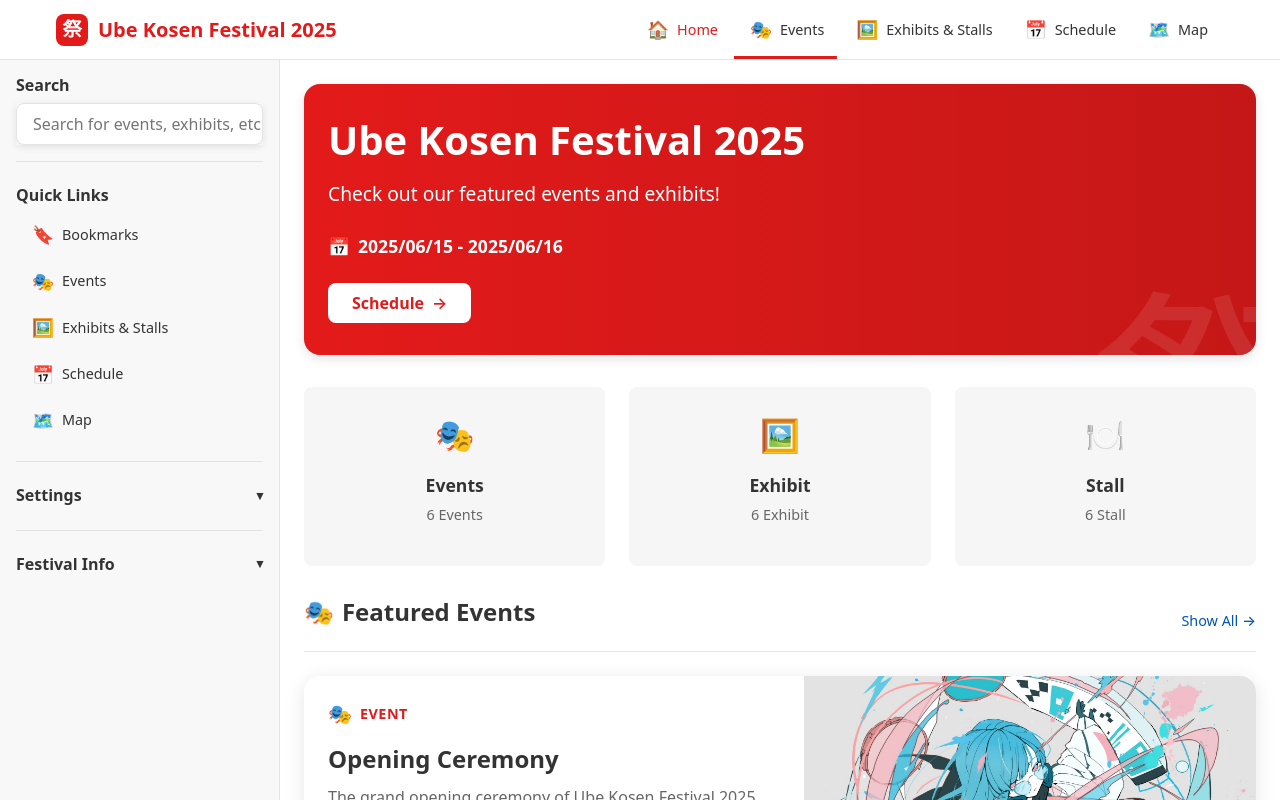
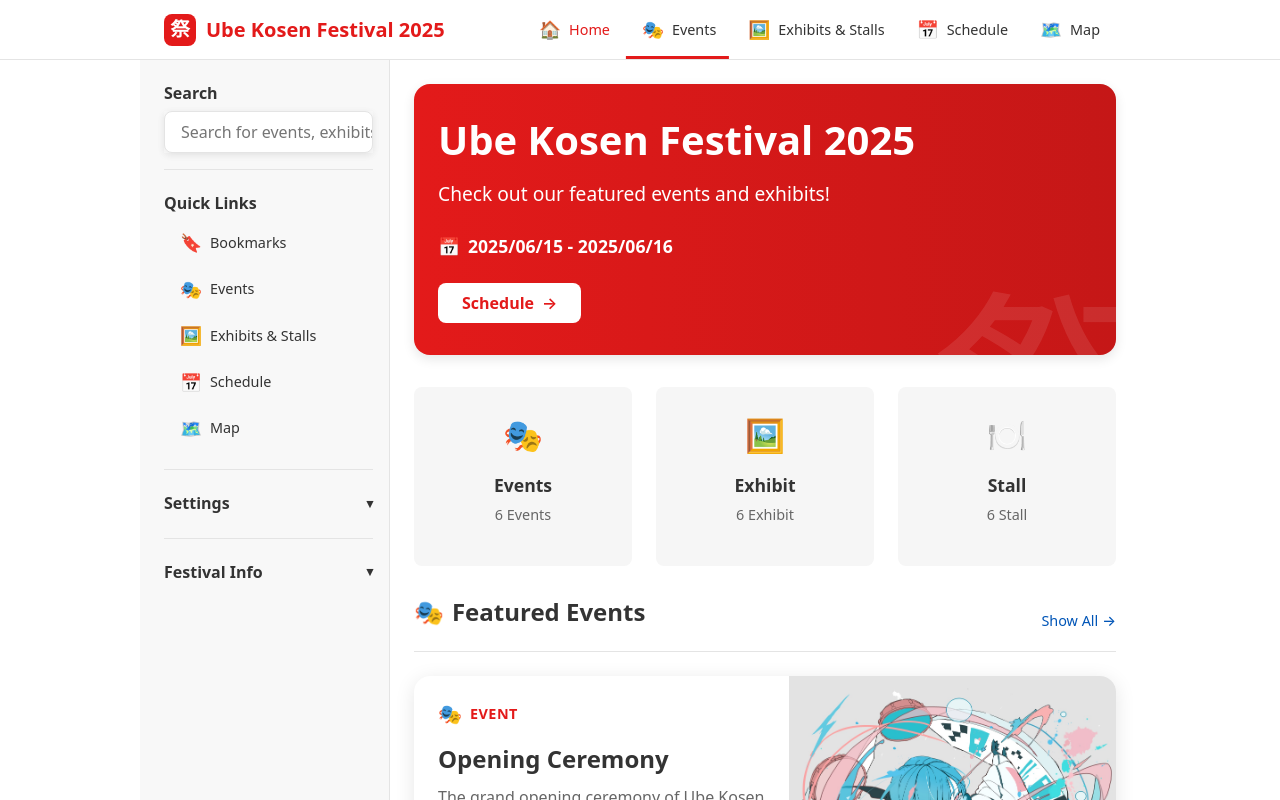
Before and after one commit to rebuildup/kosen-fes-2025, a React (Vite) app: page / in a window 1280 px wide. Shown: the top 800 px of the page. Built offline with nearby package versions, Linux system fonts and the light colour scheme.

Commit message:
update layout

```diff
--- a/index.html
+++ b/index.html
@@ -4,6 +4,27 @@
     <meta charset="UTF-8" />
     <meta name="viewport" content="width=device-width, initial-scale=1.0" />
     <title>Ube Kosen Festival 2025</title>
+    <!-- Critical CSS to prevent scrollbar flickering -->
+    <style>
+      html {
+        overflow-y: scroll !important;
+        scrollbar-width: thin !important;
+        scrollbar-color: rgba(0, 0, 0, 0.2) transparent !important;
+      }
+      html::-webkit-scrollbar {
+        width: 8px !important;
+      }
+      html::-webkit-scrollbar-track {
+        background: transparent !important;
+      }
+      html::-webkit-scrollbar-thumb {
+        background-color: rgba(0, 0, 0, 0.2) !important;
+        border-radius: 4px !important;
+      }
+      body {
+        min-height: 101vh !important;
+      }
+    </style>
     <script>
       console.log(
         `\nコンソールからこんにちは
--- a/src/styles/components/card.css
+++ b/src/styles/components/card.css
@@ -329,10 +329,13 @@
   max-height: initial;
 }
 
-/* Card Grid Layout */
+/* Card Grid Layout - with added bottom margin */
 .card-grid {
   display: grid;
   gap: 20px;
+  margin-bottom: calc(
+    var(--spacing-xl) + 200px
+  ); /* Add extra space at bottom - enough for one card plus padding */
 }
 
 .card-grid-default {
@@ -354,6 +357,9 @@
 .card-grid-empty {
   text-align: center;
   padding: 40px 0;
+  margin-bottom: calc(
+    var(--spacing-xl) + 200px
+  ); /* Match the card grid margin */
   color: var(--text-muted);
   font-style: italic;
   background-color: var(--bg-secondary);
--- a/src/styles/components/header.css
+++ b/src/styles/components/header.css
@@ -1,13 +1,15 @@
-/* PC Header Styles */
+/* PC Header Styles - Enhanced sticky behavior */
 .pc-header {
-  position: sticky;
+  position: fixed; /* Changed from sticky to fixed for guaranteed positioning */
   top: 0;
+  left: 0;
   width: 100%;
   background-color: var(--header-bg);
   border-bottom: 1px solid var(--border-light);
   z-index: 1000;
-  transition: box-shadow 0.3s ease, transform 0.3s ease;
+  transition: box-shadow 0.3s ease;
   height: 60px;
+  backdrop-filter: blur(5px); /* Add blur effect for better visual appearance */
 }
 
 .header-scrolled {
@@ -15,13 +17,13 @@
 }
 
 .header-container {
-  max-width: 1200px;
+  max-width: 1000px; /* Reduced from 1400px to 1000px */
   margin: 0 auto;
   display: flex;
   align-items: center;
   justify-content: space-between;
   height: 100%;
-  padding: 0 16px;
+  padding: 0 var(--spacing-lg);
 }
 
 /* Logo styling */
--- a/src/styles/components/sidebar.css
+++ b/src/styles/components/sidebar.css
@@ -1,15 +1,20 @@
-/* PC Sidebar Styles */
+/* PC Sidebar Styles - Enhanced sticky behavior with proper alignment */
 .pc-sidebar {
-  width: 280px;
+  width: 250px; /* Slightly reduced width */
   background-color: var(--sidebar-bg);
   border-right: 1px solid var(--border-light);
-  padding: var(--spacing-md);
+  padding: var(--spacing-lg) var(--spacing-md) var(--spacing-md)
+    var(--spacing-lg);
   height: calc(100vh - 60px); /* Subtract header height */
-  position: sticky;
+  position: fixed; /* Fixed position */
   top: 60px; /* Position below header */
+  left: calc(
+    50% - 500px
+  ); /* Align with the header container: 50% - (container width / 2) */
   overflow-y: auto;
   flex-shrink: 0;
   transition: background-color 0.3s ease;
+  z-index: 999; /* Just below the header */
 }
 
 /* Sidebar sections */
@@ -113,6 +118,12 @@
 }
 
 /* Responsive styles */
+@media (max-width: 1024px) {
+  .pc-sidebar {
+    left: calc(50% - 450px); /* Adjust for smaller screens */
+  }
+}
+
 @media (max-width: 768px) {
   .pc-sidebar {
     display: none; /* Hide sidebar on mobile */
--- a/src/styles/global.css
+++ b/src/styles/global.css
@@ -25,6 +25,32 @@
 @import "./components/layout-enhancements.css";
 @import "./components/tag-filter-scrollable.css";
 
+/* Force scrollbar to always show without flickering */
+html {
+  overflow-y: scroll !important; /* Forces vertical scrollbar to always be visible */
+  scrollbar-width: thin !important; /* For Firefox */
+  scrollbar-color: rgba(0, 0, 0, 0.2) transparent !important; /* For Firefox */
+  min-height: 101vh !important; /* Ensures page is always slightly taller than viewport */
+}
+
+/* Webkit scrollbar styling */
+html::-webkit-scrollbar {
+  width: 8px !important;
+}
+
+html::-webkit-scrollbar-track {
+  background: transparent !important;
+}
+
+html::-webkit-scrollbar-thumb {
+  background-color: rgba(0, 0, 0, 0.2) !important;
+  border-radius: 4px !important;
+}
+
+html::-webkit-scrollbar-thumb:hover {
+  background-color: rgba(0, 0, 0, 0.3) !important;
+}
+
 /* Base element styles */
 body {
   font-family: system-ui, -apple-system, BlinkMacSystemFont, "Segoe UI", Roboto,
@@ -34,6 +60,8 @@ body {
   line-height: 1.5;
   transition: background-color var(--transition-normal),
     color var(--transition-normal);
+  overflow-x: hidden; /* Prevent horizontal scrolling */
+  min-height: 101vh !important; /* Ensures body is always slightly taller than viewport */
 }
 
 a {
@@ -117,28 +145,71 @@ p {
 
 /* Layout styles */
 .app {
-  min-height: 100vh;
+  min-height: 101vh; /* Ensures app container is always slightly taller than viewport */
   display: flex;
   flex-direction: column;
   background-color: var(--bg-primary);
   color: var(--text-primary);
   transition: background-color var(--transition-normal),
     color var(--transition-normal);
+  position: relative; /* Establish a positioning context */
 }
 
+/* Content layout adjustments for fixed header and sidebar */
 .content-container {
   display: flex;
   flex: 1;
-  padding-top: 0; /* Adjusted to account for sticky header */
-  max-width: 1400px;
+  padding-top: 60px; /* Match the header height */
+  max-width: 1000px; /* Reduced from 1400px to 1000px */
   margin: 0 auto;
   width: 100%;
+  position: relative; /* Create positioning context */
+}
+
+/* Add left spacing to account for fixed sidebar on desktop */
+@media (min-width: 769px) {
+  .content-container {
+    padding-left: 0; /* Reset padding - sidebar will be positioned relative to container */
+  }
 }
 
 .main-content {
   flex: 1;
   padding: var(--spacing-lg);
   overflow-x: hidden;
+  min-height: calc(100vh - 60px); /* Account for header height */
+  width: 100%; /* Ensure it takes full width */
+}
+@media (min-width: 769px) {
+  .main-content {
+    margin-left: 250px; /* Match sidebar width */
+    width: calc(100% - 250px); /* Adjust width to accommodate sidebar */
+  }
+}
+
+/* Add consistent bottom spacing to all main page content areas */
+.events-page,
+.exhibits-page,
+.schedule-page,
+.map-page,
+.search-page,
+.bookmarks-page,
+.home-page,
+.detail-page {
+  padding-bottom: calc(
+    var(--spacing-xl) + 100px
+  ); /* Consistent bottom padding */
+}
+
+/* Ensure timeschedule and map sections have adequate bottom spacing */
+.timeline-day,
+.map-container {
+  margin-bottom: calc(var(--spacing-xl) + 100px);
+}
+
+/* Last section on home page needs extra space */
+.home-section:last-child {
+  margin-bottom: calc(var(--spacing-xl) + 100px);
 }
 
 /* Common layout components */
@@ -289,6 +360,7 @@ p {
 @media (max-width: 768px) {
   .content-container {
     flex-direction: column;
+    padding-left: 0; /* Reset sidebar padding on mobile */
   }
 
   .main-content {
```
